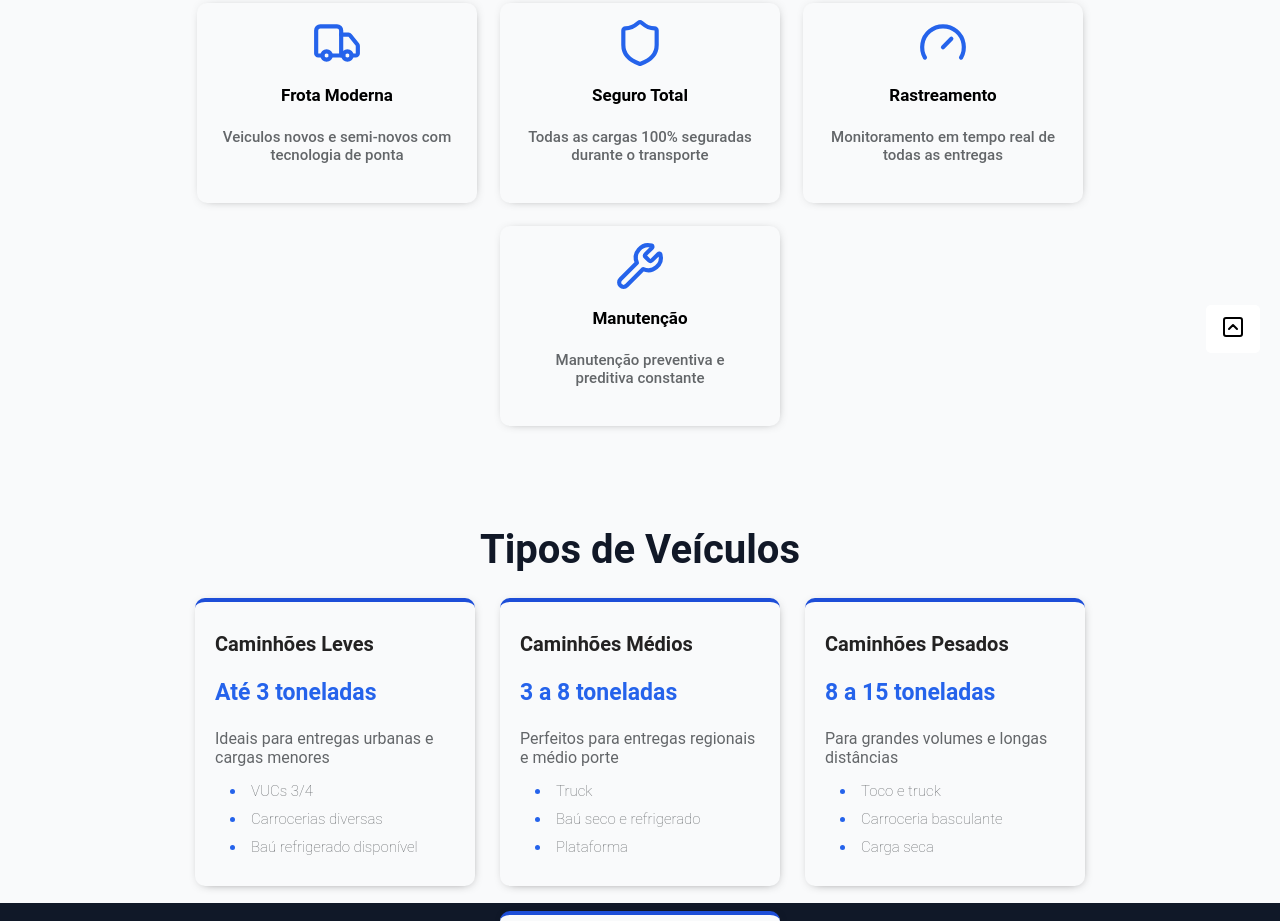
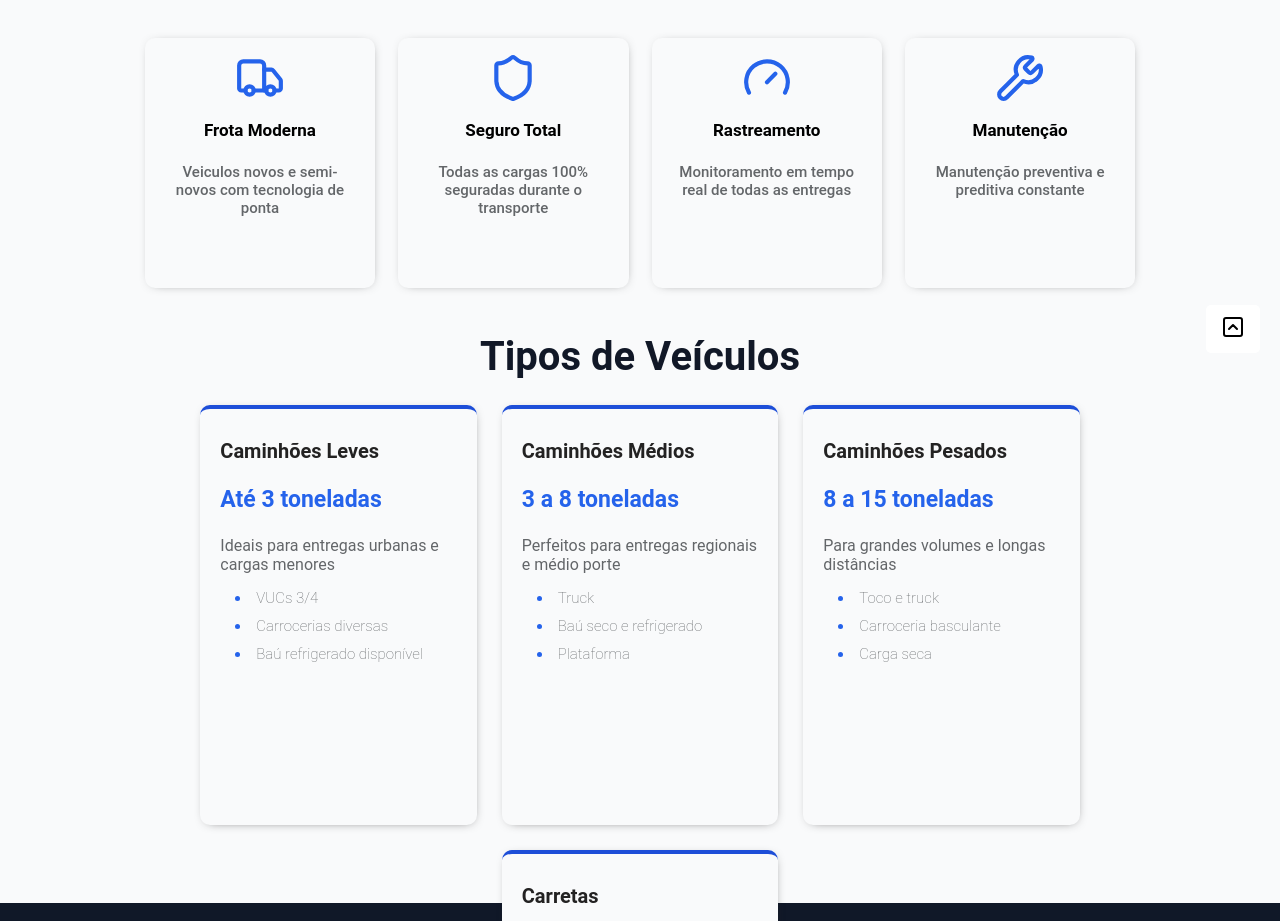
Before and after one commit to pedrohenriquegoncalves123-br/TransExpress, a plain HTML site: page paginas.site/frota.html in a window 1280 px wide. Shown: the part 427-1348 px from the top of the page. Drawn offline with Linux system fonts and the light colour scheme; a web font is replaced by a local one.

Commit message:
Update frota.css

```diff
--- a/css/frota.css
+++ b/css/frota.css
@@ -130,7 +130,7 @@ h1 {
 }
 
 .conteudo-principal-container {
-    width: 80%;
+    width: 90%;
     display: flex;
     flex-direction: column;
     justify-content: center;
@@ -163,14 +163,13 @@ h1 {
 
 .cards-nossa-frota>.container {
     width: fit-content;
-
+    min-height: 32em;
     display: flex;
     flex-basis: 100%;
     flex-wrap: wrap;
     align-items: center;
     justify-content: center;
     gap: 2.3rem;
-
     margin: 0 auto 1rem;
 }
 
@@ -178,14 +177,9 @@ h1 {
     box-sizing: border-box;
     box-shadow: 1px 1px 12px -7px #3a3939;
     border-radius: 1rem;
-
-    max-width: 100%;
-    min-width: 20rem;
-    width: 28rem;
-    height: 20rem;
-
+    width: 20%;
+    min-height: 25rem;
     padding-top: 1.5rem;
-
     background-color: var(--fundo-secoes);
 }
 
@@ -214,8 +208,9 @@ h1 {
 
 .section-cards-veiculos {
     min-width: 100%;
-    padding: 0;
-    margin: 10rem 0 10rem;
+    min-height: 50em;
+    padding: 0 0 10em;
+    margin: 0rem 0 1rem;
     display: flex;
     justify-content: center;
     align-items: center;
@@ -235,16 +230,11 @@ h1 {
 }
 
 .card-veiculos {
-    max-width: 100%;
-    min-width: 20rem;
-    width: 28rem;
-    height: auto;
-
+    width: 24%;
+    min-height: 42em;
     text-align: left;
-
     border-radius: 1rem;
     border-top: 4px solid var(--hover-botoes);
-
     padding: 3rem 2rem 3rem;
     background-color: var(--fundo-secoes);
     box-shadow: 1px 2px 12px -7px #232222;
@@ -341,13 +331,13 @@ ul.list-card li {
         margin: 3rem auto 0;
     }
 
-    .card-veiculos {
+        .card-veiculos {
         max-width: 100%;
         min-width: 20rem;
         width: 100%;
         height: auto;
-
-        text-align: center;
+        min-height: fit-content;
+        text-align: center !important;
     }
 
 }
```
